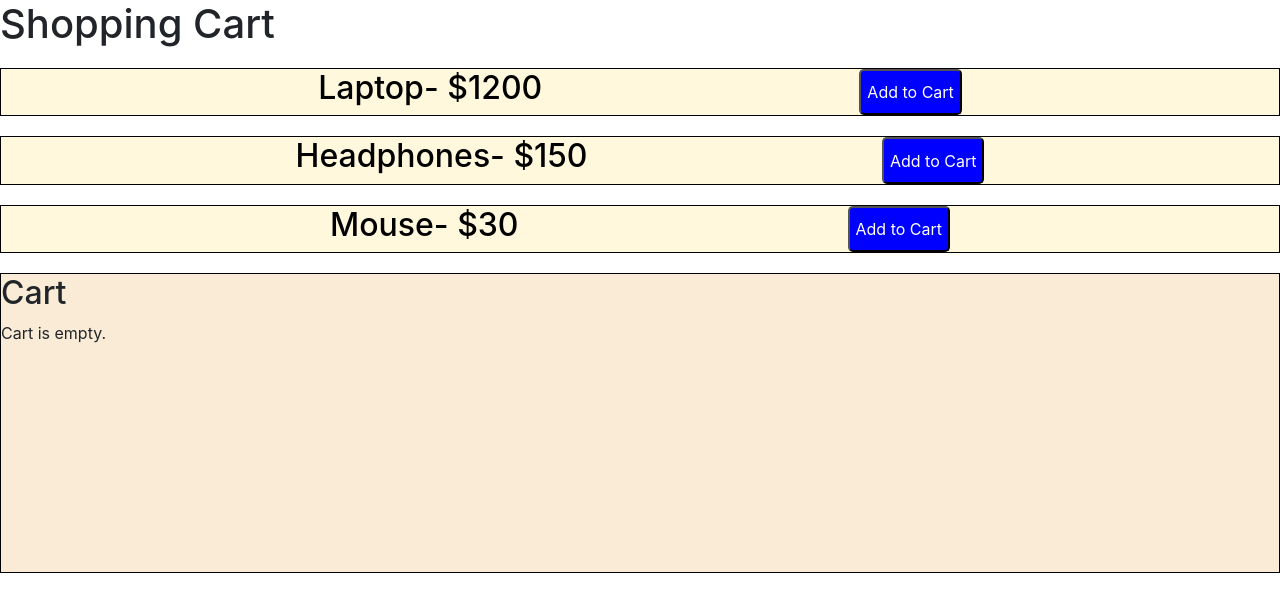
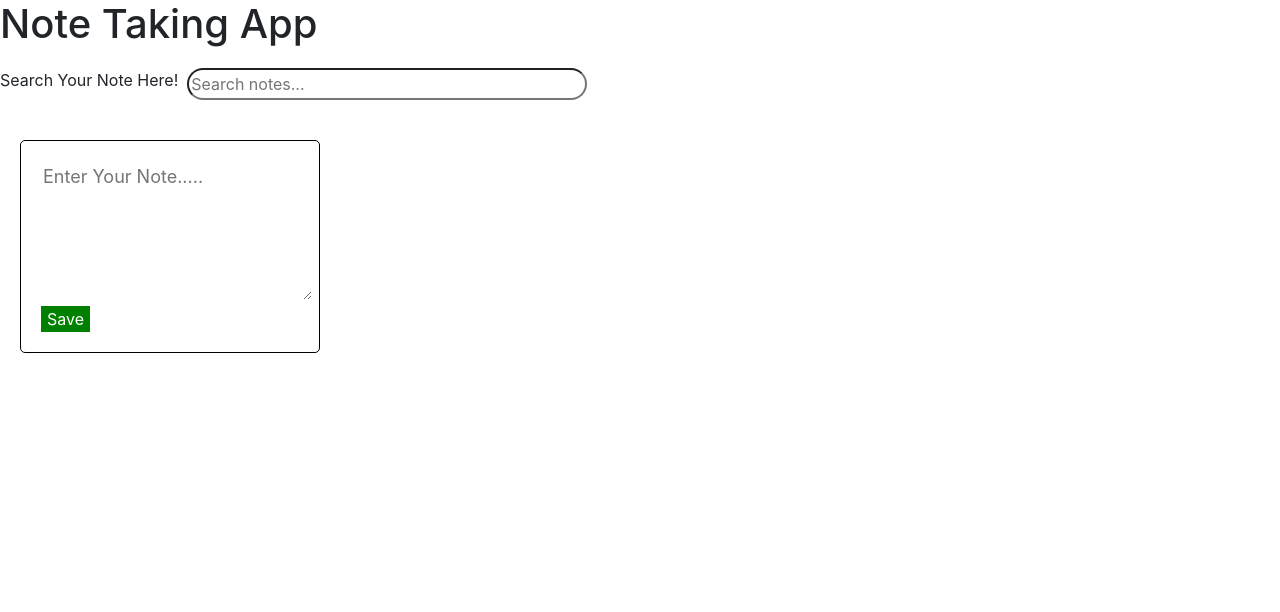
Before and after one commit to gajerajaydeep/ch-3-Tuvoc-Training-, a React (Create React App) app in the folder ch-3/: page / in a window 1280 px wide. Shown: the top 612 px of the page. Built offline with nearby package versions, Linux system fonts and the light colour scheme.

Commit message:
final project of ch-3,NoteTaking App is completed

```diff
--- a/ch-3/package.json
+++ b/ch-3/package.json
@@ -12,6 +12,7 @@
     "react-dom": "^19.0.0",
     "react-i18next": "^15.4.0",
     "react-scripts": "5.0.1",
+    "uuid": "^11.0.5",
     "web-vitals": "^4.2.4"
   },
   "scripts": {
--- a/ch-3/src/App.js
+++ b/ch-3/src/App.js
@@ -16,7 +16,7 @@ import Task_h from "./Ch_3_Tasks/Task_h/Task_h";
 import { CartProvider } from './Ch_3_Tasks/Task_h/CartContext';
 import Item from './Ch_3_Tasks/Task_h/Item';
 import Cart from './Ch_3_Tasks/Task_h/Cart';
-
+import NoteApp from './Ch_3_Project/NoteApp'
 
 function App() {
 
@@ -31,8 +31,8 @@ function App() {
       {/* <Task_f /> */}
       {/* <Task_c/> */}
       {/* <Task_g/> */}
-
-      <Task_h />
+      {/* <Task_h /> */}
+<NoteApp/>
 
     </>
   );
--- /dev/null
+++ b/ch-3/src/Ch_3_Project/CreateNotes.js
@@ -0,0 +1,40 @@
+import React, { useState } from 'react';
+import './NoteApp.css'
+
+export default function CreateNotes({ inputText, setInputText, saveHandler, }) {
+
+
+
+
+  return (<>
+    {/* <h1 style={{ display: "flex", justifyContent: "center" }}>Notes</h1> */}
+
+    {/* search logic */}
+    <div className="search-bar">
+      {/* <input
+        type="text"
+        placeholder="Search notes..."
+        value={searchTerm}
+        onChange={handleSearch}
+      /> */}
+
+    </div>
+    {/* ------------ */}
+    <div className='note-container'>
+      <textarea
+        cols={21}
+        rows={5}
+        placeholder='Enter Your Note.....'
+        value={inputText}
+        onChange={(e) => { setInputText(e.target.value) }}
+
+      >
+      </textarea>
+      <div>
+        <button className='note_save' onClick={saveHandler}>Save</button>
+
+      </div>
+    </div>
+  </>
+  )
+}
--- /dev/null
+++ b/ch-3/src/Ch_3_Project/Note.js
@@ -0,0 +1,20 @@
+import React from 'react'
+
+export default function Note({ id, text, editHandler, deleteHandler }) {
+    return (
+        <>
+            <div className="save-note-container">
+
+            <div className="note-body">
+                {text}
+
+            </div>
+            <div className="note-footer">
+                <button onClick={() => editHandler(id, text)} className='edit-btn'>Edit</button> &nbsp;
+                <button onClick={() => deleteHandler(id)}  className='dlt-btn'>Delete</button>
+            </div>
+            </div>
+
+        </>
+    )
+}
--- /dev/null
+++ b/ch-3/src/Ch_3_Project/NoteApp.css
@@ -0,0 +1,46 @@
+.note-container{
+    border: 1px solid black;
+    width: 300px;
+    height: auto;
+    border-radius: 5px ;
+    padding: 20px;
+    margin: 20px;
+}
+.note-container textarea{
+    border: none;
+    font-size: 18px;
+}
+.note_save{
+    background-color: green;
+    color: white;
+    border: none;
+}
+.note-body{
+
+    width: 200px;
+    height: 100px;
+    border-radius: 5px ;
+}
+.save-note-container{
+    width: 200px;
+    border: 1px solid black;
+    border-radius: 5px;
+    margin: 20px;
+    padding: 5px;
+}
+.search-bar{
+    display: flex;
+  margin: 20px 0 20px 0 ;
+}
+.search-bar input {
+    width: 400px;
+border-radius: 20px;
+}
+.edit-btn{
+    background-color: green;
+    color: white;
+}
+.dlt-btn{
+    background-color: red;
+    color: white;
+}
--- /dev/null
+++ b/ch-3/src/Ch_3_Project/NoteApp.js
@@ -0,0 +1,132 @@
+// NoteApp.js
+import React, { useEffect, useState } from 'react';
+import './NoteApp.css';
+import CreateNotes from './CreateNotes';
+import { v4 as uuid } from 'uuid';
+import Note from './Note';
+
+export default function NoteApp() {
+    const [inputText, setInputText] = useState("");
+    const [notes, setNotes] = useState([]);
+    const [editToggle, setEditToggle] = useState(null);
+    const [searchTerm, setSearchTerm] = useState('');
+
+    //edit handler
+    const editHandler = (id, text) => {
+        setEditToggle(id);
+        setInputText(text);
+    };
+    //save handler
+    const saveHandler = () => {
+        // console.log(inputText);
+
+
+        if (editToggle) {
+            setNotes(
+                notes.map((note) =>
+                    note.id === editToggle ? { ...note, text: inputText } : note
+                )
+            );
+            let saveNote = notes.map((v) => (v))
+            console.log(saveNote);
+
+        } else {
+            setNotes((prevNotes) => [
+                ...prevNotes,
+                {
+                    id: uuid(),
+                    text: inputText,
+                },
+            ]);
+        }
+
+        setInputText("");
+        setEditToggle(null);
+    };
+    //delete handler
+    const deleteHandler = (id) => {
+        const newNotes = notes.filter((n) => n.id !== id);
+        setNotes(newNotes);
+    };
+
+    // Load notes from localStorage on mount
+
+    let data
+    useEffect(() => {
+        data = JSON.parse(localStorage.getItem("Notes"));
+        if (data) {
+            setNotes(data);
+        }
+    }, []);
+
+    // Save notes to localStorage when "notes" state changes
+    useEffect(() => {
+        localStorage.setItem("Notes", JSON.stringify(notes));
+    }, [notes]);
+
+
+    //search functionality
+    // Function to handle search input change
+    const handleSearch = (e) => {
+        setSearchTerm(e.target.value);
+    };
+
+    // Filter notes based on search term
+    const filteredNotes = notes.filter((note) =>
+        note.text.toLowerCase().includes(searchTerm.toLowerCase())
+    );
+    // handleSearchBtn
+    // let filteredNotes;
+    // const handleSearchBtn = () => {
+    //      filteredNotes = notes.filter((note) =>
+    //         note.text.toLowerCase().includes(searchTerm.toLowerCase())
+    //     );
+    //     return filteredNotes
+    // }
+
+
+
+    return (
+        <div className="notes">
+            <h1 >Note Taking App</h1>
+
+            <div className="search-bar">
+                <label htmlFor="">Search Your Note Here!</label> &nbsp;&nbsp;
+                <input
+                    type="text"
+                    placeholder="Search notes..."
+                    value={searchTerm}
+                    onChange={handleSearch}
+                />
+                {/* <button onClick={handleSearchBtn}>Search</button> */}
+            </div>
+            {filteredNotes.map((note) => (
+                editToggle === note.id ? (
+                    <CreateNotes
+                        key={note.id}
+                        inputText={inputText}
+                        setInputText={setInputText}
+                        saveHandler={saveHandler}
+                        searchHandler={handleSearch}
+                        filteredNotes={filteredNotes}
+                    />
+                ) : (
+                    <Note
+                        key={note.id}
+                        id={note.id}
+                        text={note.text}
+                        editHandler={editHandler}
+                        deleteHandler={deleteHandler}
+                    />
+                )
+            ))}
+            {editToggle === null && (
+                <CreateNotes
+                    inputText={inputText}
+                    setInputText={setInputText}
+                    saveHandler={saveHandler}
+                />
+            )}
+        </div>
+    );
+}
--- a/ch-3/src/index.js
+++ b/ch-3/src/index.js
@@ -6,9 +6,9 @@ import 'bootstrap/dist/css/bootstrap.min.css';
 
 const root = ReactDOM.createRoot(document.getElementById('root'));
 root.render(
-  <React.StrictMode>
+  // <React.StrictMode>
     <App />
-  </React.StrictMode>
+  // </React.StrictMode>
 );
 
 // If you want to start measuring performance in your app, pass a function
```
Also changed, not shown: 1 other file (tests, documents, lock files or other folders).
